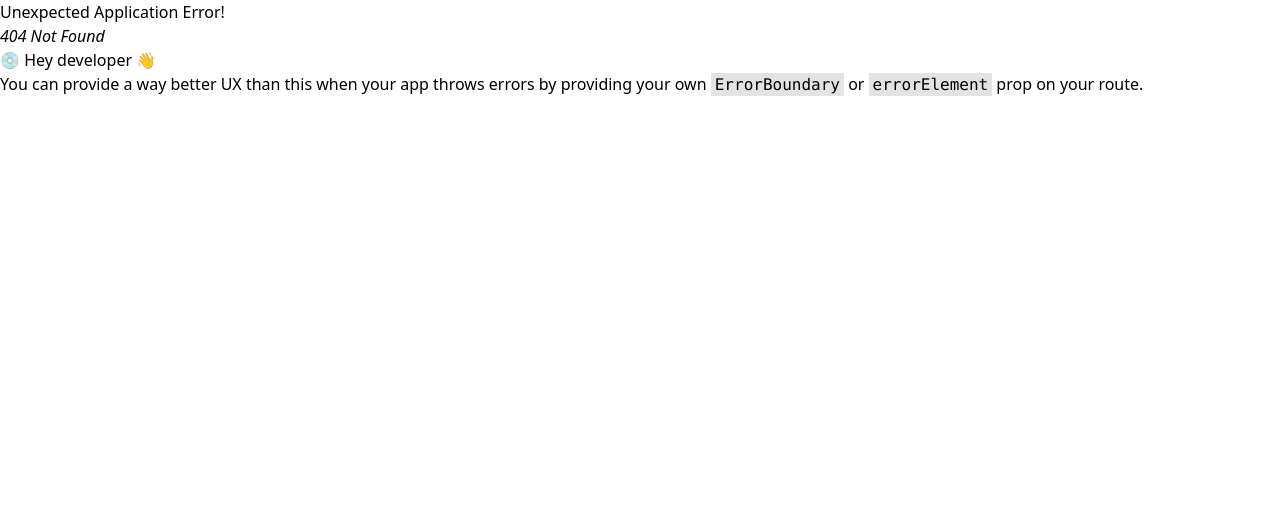
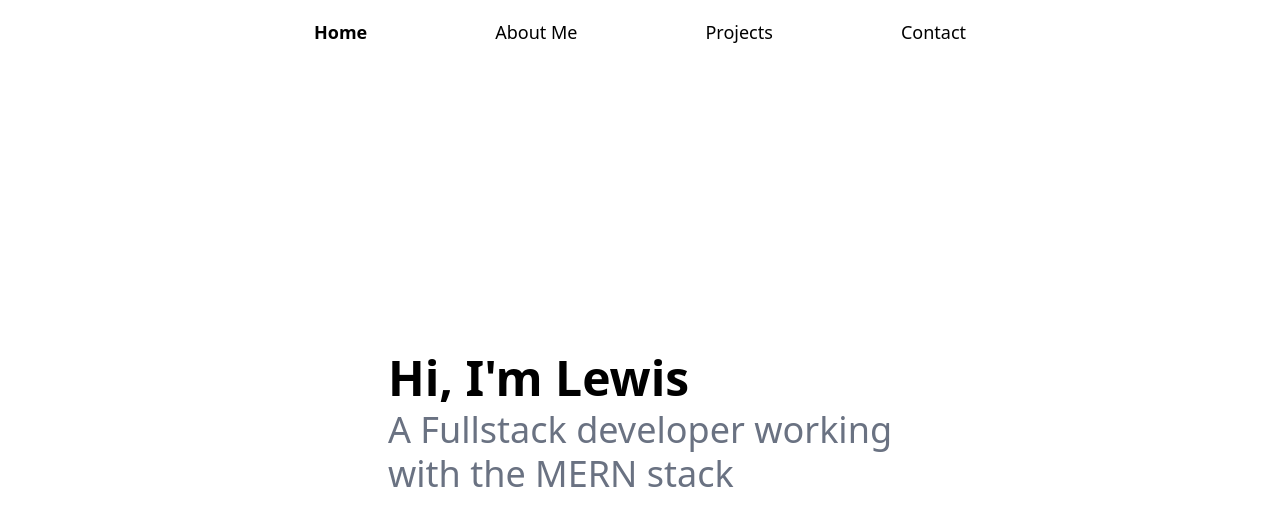
Before and after one commit to Lewis-27/portfolio, a React (Vite) app: page / in a window 1280 px wide. Before the commit this address had no page. Shown: the top 526 px of the page. Built offline with nearby package versions, Linux system fonts and the light colour scheme.

Commit message:
Changed vite base

```diff
--- a/src/main.jsx
+++ b/src/main.jsx
@@ -12,13 +12,13 @@ import PortfolioProjectScreen from './screens/PortfolioProjectScreen.jsx';
 
 const router = createBrowserRouter(
     createRoutesFromElements(
-      <Route path='/portfolio/' element={ <App /> }>
-        <Route index path='/portfolio/' element={ <WelcomeScreen /> }/>
-        <Route path='/portfolio/about-me' element={ <AboutMeScreen /> }/>
-        <Route path='/portfolio/projects' element={ <ProjectsScreen /> }/>
-        <Route path='/portfolio/projects/portfolio' element={ <PortfolioProjectScreen /> }/>
-        <Route path='/portfolio/projects/blog' element={ <BlogProjectScreen /> }/>
-        <Route path='/portfolio/contact' element={ <ContactScreen /> }/>
+      <Route path='/' element={ <App /> }>
+        <Route index path='/' element={ <WelcomeScreen /> }/>
+        <Route path='/about-me' element={ <AboutMeScreen /> }/>
+        <Route path='/projects' element={ <ProjectsScreen /> }/>
+        <Route path='/projects/portfolio' element={ <PortfolioProjectScreen /> }/>
+        <Route path='/projects/blog' element={ <BlogProjectScreen /> }/>
+        <Route path='/contact' element={ <ContactScreen /> }/>
       </Route>
       )
   );
--- a/vite.config.js
+++ b/vite.config.js
@@ -6,5 +6,5 @@ import tailwindcss from '@tailwindcss/vite'
 export default defineConfig({
   plugins: [react(), tailwindcss()],
   server: {port: 3000},
-  base: ''
+  base: ""
 })
```
